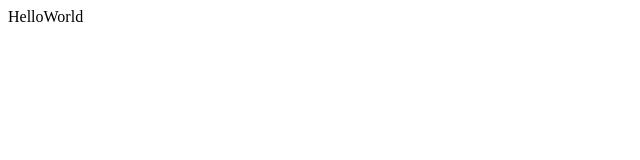
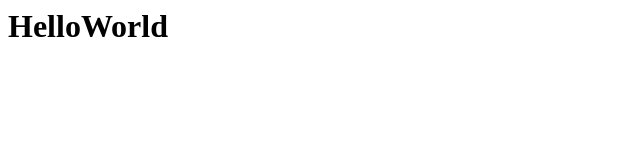
Before and after one commit to hailslb1234/web, a plain HTML site: page index.html in a window 1280 px wide. Shown: the whole page, without its empty margins (0-640 px from the left). Drawn offline with Linux system fonts and the light colour scheme.

Commit message:
Update index.html

```diff
--- a/index.html
+++ b/index.html
@@ -1 +1 @@
-<hi>HelloWorld</h1>
+<h1>HelloWorld</h1>
```
